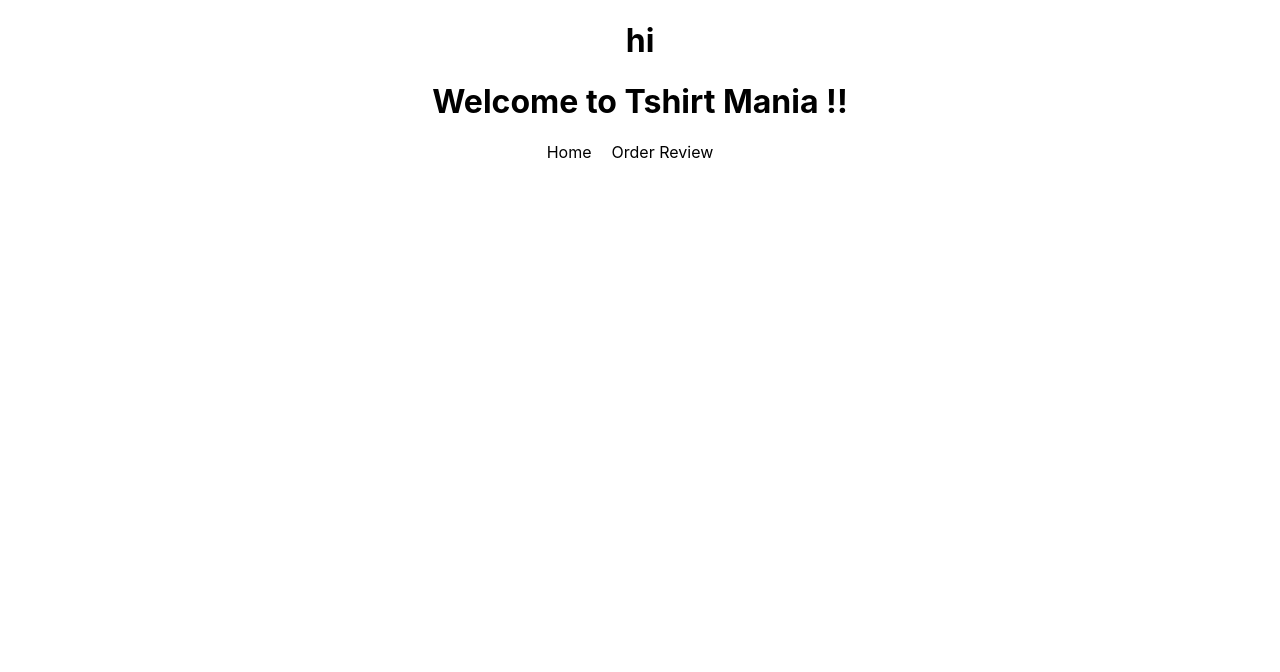
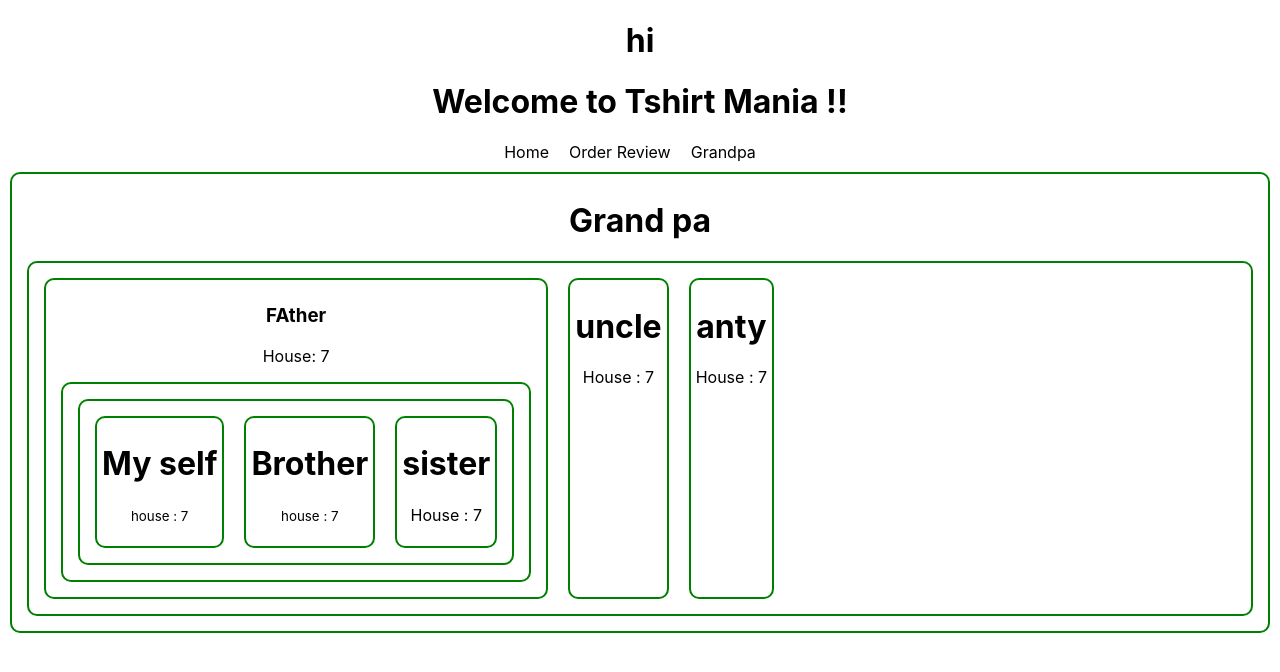
Before and after one commit to mdmitho/router-deploy-simple-t-shirt-Context-API, a React (Create React App) app: page /grandpa in a window 1280 px wide. Shown: the top 672 px of the page. Built offline with nearby package versions, Linux system fonts and the light colour scheme; the HTML template or start-up script is replaced by a standard one.

Commit message:
Grandfather create family tree and share same data

```diff
--- a/src/App.js
+++ b/src/App.js
@@ -1,6 +1,7 @@
 
 import { Route, Routes } from 'react-router-dom';
 import './App.css';
+import Grandpa from './components/Grandpa/Grandpa';
 import Header from './components/Header/Header';
 import Home from './components/Home/Home';
 import OrderReview from './components/OrderReview/OrderReview';
@@ -15,6 +16,7 @@
         <Route path='/' element={<Home></Home>}></Route>
         <Route path='/home' element={<Home></Home>}></Route>
         <Route path='/orderreview' element={<OrderReview></OrderReview>}></Route>
+        <Route path='/grandpa' element={<Grandpa></Grandpa>}></Route>
       </Routes>
     </div>
   );
--- /dev/null
+++ b/src/components/Aunty/Aunty.js
@@ -0,0 +1,12 @@
+import React from 'react';
+
+const Aunty = ({house}) => {
+    return (
+        <div>
+            <h1>anty</h1>
+            <p>House : {house}</p>
+        </div>
+    );
+};
+
+export default Aunty;
--- /dev/null
+++ b/src/components/Brother/Brother.js
@@ -0,0 +1,12 @@
+import React from 'react';
+
+const Brother = ({house}) => {
+    return (
+        <div>
+            <h1>Brother</h1>
+            <p><small>house  : {house}</small></p>
+        </div>
+    );
+};
+
+export default Brother;
--- /dev/null
+++ b/src/components/Father/Father.js
@@ -0,0 +1,27 @@
+import React from 'react';
+import MySelf from '../MySelf/MySelf'
+import Sister from '../Sister/Sister'
+import Brother from '../Brother/Brother'
+
+const Father = ({house}) => {
+    return (
+        <div >
+            <h3>FAther</h3>
+            <p>House: {house}</p>
+
+            <div >
+
+            <div style={{display : "flex"}}>
+
+            <MySelf house={house}></MySelf>
+          <Brother house={house}></Brother>
+          <Sister house={house}></Sister>
+            </div>
+
+            </div>
+
+</div>
+    );
+};
+
+export default Father;
--- /dev/null
+++ b/src/components/Grandpa/Grandpa.css
@@ -0,0 +1,6 @@
+.grandpa, .grandpa div{
+    border:  2px solid green;
+    border-radius: 10px;
+    margin: 10px;
+    padding: 5px;
+}
--- /dev/null
+++ b/src/components/Grandpa/Grandpa.js
@@ -0,0 +1,23 @@
+import React from 'react';
+import Aunty from '../Aunty/Aunty';
+import Father from '../Father/Father';
+import Uncle from '../Uncle/Uncle';
+import './Grandpa.css'
+
+const Grandpa = () => {
+    const house = 7;
+    return (
+        <div className='grandpa ' >
+            <h1>Grand pa</h1>
+            <div style={{display : 'flex'}}>
+            <Father house={house}></Father>
+           <Uncle house={house}></Uncle>
+           <Aunty house={house}></Aunty>
+
+            </div>
+
+        </div>
+    );
+};
+
+export default Grandpa;
--- a/src/components/Header/Header.js
+++ b/src/components/Header/Header.js
@@ -9,6 +9,7 @@
         <nav>
             <Link to="/home">Home</Link>
             <Link to="/orderreview" >Order Review</Link>
+            <Link to="/grandpa" >Grandpa</Link>
         </nav>
         </div>
     );
--- /dev/null
+++ b/src/components/MySelf/MySelf.js
@@ -0,0 +1,13 @@
+import React from 'react';
+
+const MySelf = ({house}) => {
+    return (
+        <div>
+            <h1>My self</h1>
+            <p><small>house  : {house}</small></p>
+
+        </div>
+    );
+};
+
+export default MySelf;
--- /dev/null
+++ b/src/components/Sister/Sister.js
@@ -0,0 +1,12 @@
+import React from 'react';
+
+const Sister = ({house}) => {
+    return (
+        <div>
+            <h1>sister</h1>
+            <p> House : {house}</p>
+        </div>
+    );
+};
+
+export default Sister;
--- /dev/null
+++ b/src/components/Uncle/Uncle.js
@@ -0,0 +1,12 @@
+import React from "react";
+
+const Uncle = ({house}) => {
+  return (
+    <div>
+      <h1>uncle</h1>
+      <p>House : {house}</p>
+    </div>
+  );
+};
+
+export default Uncle;
```
Also changed, not shown: src/components/Father/Father.css (added).
